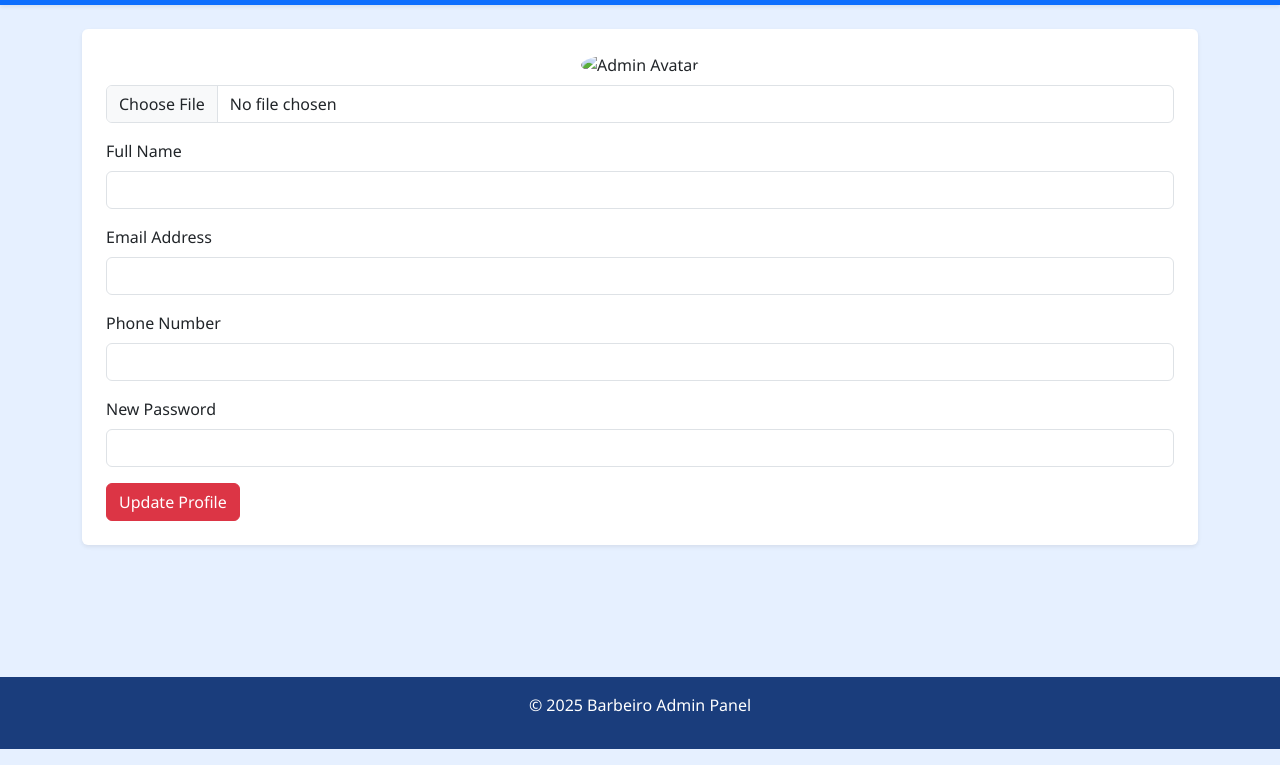
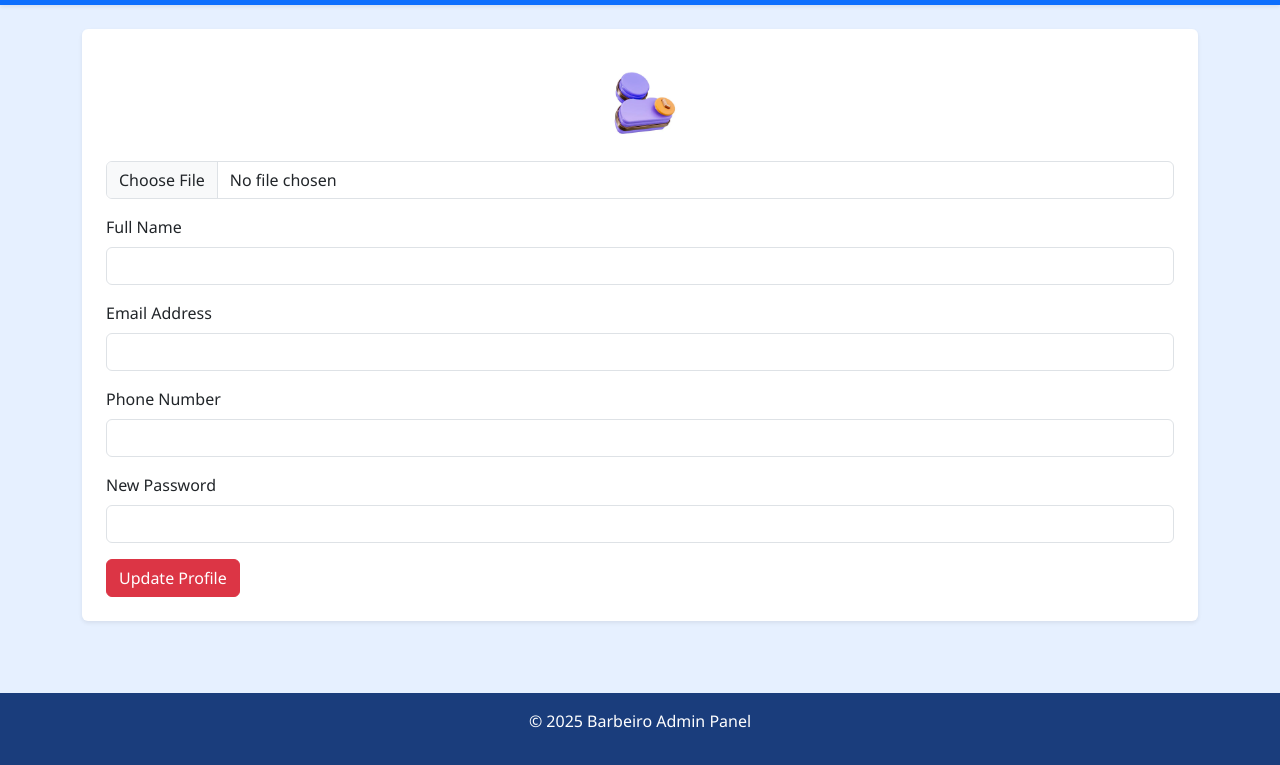
Before and after one commit to Rachit-Parsana/Barbeiro, a plain HTML site: page docs/profile.html in a window 1280 px wide. Shown: the part 51-816 px from the top of the page. Drawn offline with nearby package versions, Linux system fonts and the light colour scheme.

Commit message:
Update profile.html

```diff
--- a/docs/profile.html
+++ b/docs/profile.html
@@ -147,7 +147,7 @@
         <section class="mb-5">
             <form id="profileForm" onsubmit="return validateForm('profileForm')" class="bg-white p-4 shadow-sm rounded">
                 <div class="mb-3 text-center">
-                    <img src="adminImage/admin_avatar.webp" alt="Admin Avatar" class="rounded-circle mb-2"
+                    <img src="admin_avatar.webp" alt="Admin Avatar" class="rounded-circle mb-2"
                         width="100" />
                     <input type="file" class="form-control" />
                 </div>
```
